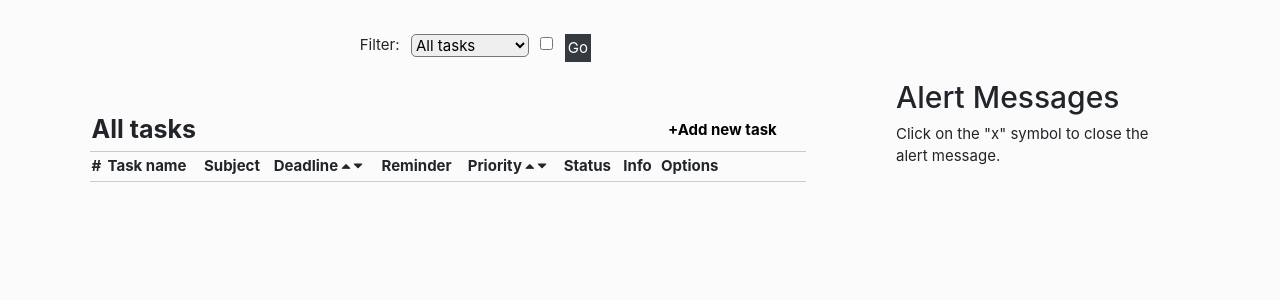
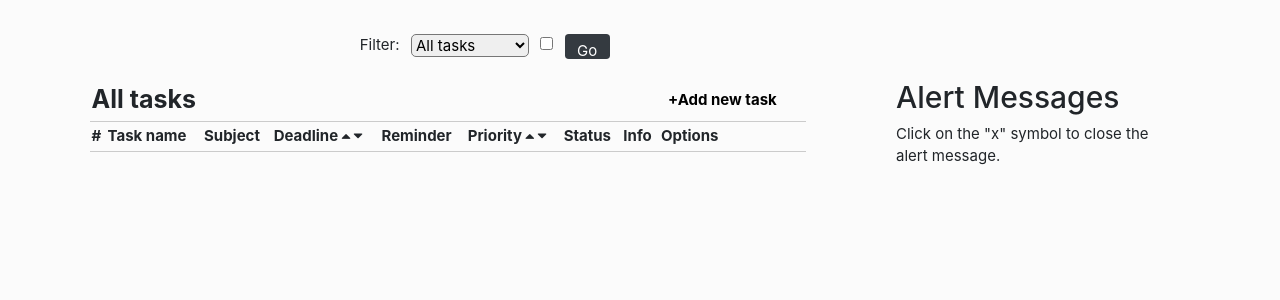
Before and after one commit to ghazal-pouresfandiyar/TodoList, a PHP site: page /Todolist/list.php?user=1 in a window 1280 px wide. Shown: the part 54-354 px from the top of the page. Run offline with PHP 8.4, Linux system fonts and the light colour scheme; data comes from the database, SQL or seed files in the repository; lists and menus that the app fills with data are empty.

Commit message:
merge list.css & style.css

```diff
--- a/create_task.php
+++ b/create_task.php
@@ -76,7 +76,7 @@
 			<textarea type="text" style="width:93%; height: 150px; border-radius: 5px;" name="info" ><?php echo $info; ?></textarea>
 		</div>
 		<div class="input-group">
-	        <button type="submit" name="save" >Create</button>
+	        <input class="btn" type="submit" name="save" value="Create"></button>
         </div>
 	</form>
 </body>
--- a/edit_task.php
+++ b/edit_task.php
@@ -102,7 +102,7 @@
 			<textarea type="text" style="width:93%; height: 150px; border-radius: 5px;" name="info" ><?php echo $info; ?></textarea>
 		</div>
 		<div class="input-group">
-	        <button type="submit" name="update">Update</button>
+	        <input class="btn" type="submit" name="update" value="Update">
         </div>
 	</form>
 </body>
--- a/filter.php
+++ b/filter.php
@@ -10,7 +10,6 @@
     <link rel="stylesheet" href="https://cdnjs.cloudflare.com/ajax/libs/font-awesome/4.7.0/css/font-awesome.min.css">
     <link rel="stylesheet" href="./bootstrap-5.1.3-dist/css/bootstrap.css" />
     <link rel="stylesheet" href="style.css" />
-    <link rel="stylesheet" href="list.css" />
 
     <?php
       include('navbar.php');
--- a/list.css
+++ /dev/null
@@ -1,94 +0,0 @@
-#inputTask {
-  margin-top: 0.1em;
-  border: black dashed 0.1em;
-}
-
-.add-btn {
-  margin-top: 0.1em;
-}
-
-table {
-  width: 80% !important;
-  margin-top: 2em;
-  margin-left: 10%;
-}
-
-.flex-container {
-  display: flex;
-  flex-direction: row;
-  padding: 0;
-  margin: 0;
-}
-
-.flexible-container {
-  display: flex;
-  flex-direction: row;
-  padding: 0;
-  margin: 0;
-}
-
-@media (max-width: 800px) {
-  .flexible-container {
-    flex-direction: column;
-  }
-
-  .notif-box {
-    width: 100%;
-    margin-left: 10%;
-  }
-}
-
-.notif-box {
-  width: 20%;
-}
-
-.flex-item {
-  /* padding: 20px; */
-  margin: 1%;
-  /* max-height: 10px; */
-  justify-content: space-between;
-}
-
-.btn {
-  font-size: 18px;
-  color: #ffffff;
-  background: none #343a40;
-  border: none;
-  border-radius: 6px;
-  cursor: pointer;
-  /* padding: 100px;
-  margin: 100px; */
-}
-
-.alert {
-  padding: 20px;
-  background-color: #343a40;
-  color: white;
-  opacity: 1;
-  transition: opacity 0.6s;
-  margin-bottom: 15px;
-}
-
-.closebtn {
-  margin-left: 15px;
-  color: white;
-  font-weight: bold;
-  float: right;
-  font-size: 22px;
-  line-height: 20px;
-  cursor: pointer;
-  transition: 0.3s;
-}
-
-.closebtn:hover {
-  color: black;
-}
-
-form {
-  margin-top: 80px;
-  margin-bottom: 8px;
-  text-align: left;
-  padding: 2px;
-  border: none;
-  border-radius: 5px;
-}
--- a/list.php
+++ b/list.php
@@ -10,7 +10,6 @@
     <link rel="stylesheet" href="https://cdnjs.cloudflare.com/ajax/libs/font-awesome/4.7.0/css/font-awesome.min.css">
     <link rel="stylesheet" href="./bootstrap-5.1.3-dist/css/bootstrap.css" />
     <link rel="stylesheet" href="style.css" />
-    <link rel="stylesheet" href="list.css" />
 
     <?php
       include('navbar.php');
@@ -28,7 +27,7 @@
     ?>
 
     <!-- filter box -->
-    <form method="post" action="filter.php?user=<?php echo $username; ?>" enctype="multipart/form-data">
+    <form method="post" action="filter.php?user=<?php echo $username; ?>" enctype="multipart/form-data" class="filter">
       <div class="flex-container">
         <div class="flex-item">
           <label>Filter:</label>
@@ -54,7 +53,7 @@
           <input type="checkbox" id="done" name="done" value="Done">
         </div>
         <div class="flex-item">
-          <button type="submit" name="filter" >Go</button>
+          <input class="btn" type="submit" name="filter" value="Go">
         </div>
       </div>
     </form>
--- a/style.css
+++ b/style.css
@@ -1,25 +1,31 @@
 body {
   font-size: 19px;
 }
+
+/* table */
 table {
-  width: 50%;
-  margin: 100px auto;
   border-collapse: collapse;
   text-align: left;
+  width: 80% !important;
+  margin-left: 10%;
 }
+
 tr {
   border-bottom: 1px solid #cbcbcb;
 }
+
 th,
 td {
   border: none;
   height: 30px;
   padding: 2px;
 }
+
 tr:hover {
   background: #f5f5f5;
 }
 
+/* form */
 form {
   width: 45%;
   margin: 50px auto;
@@ -29,6 +35,16 @@ form {
   border-radius: 5px;
 }
 
+.filter {
+  margin-top: 80px;
+  margin-bottom: 8px;
+  text-align: left;
+  padding: 2px;
+  border: none;
+  border-radius: 5px;
+}
+
+/* inputs */
 .input-group {
   margin: 10px 0px 10px 0px;
 }
@@ -54,20 +70,50 @@ form {
   /* height: 100%; */
 }
 
+/* extra */
+
+.alert {
+  padding: 20px;
+  background-color: #343a40;
+  color: white;
+  opacity: 1;
+  transition: opacity 0.6s;
+  margin-bottom: 15px;
+}
+
+/* buttons */
+
 .btn {
-  font-size: 18px;
+  /* width: auto; */
+  height: 25px;
+  padding: 0;
   color: #ffffff;
   background: none #343a40;
   border: none;
   border-radius: 6px;
+  font-size: 18px;
   cursor: pointer;
-  padding: 100px;
-  margin: 100px;
+  margin: 0;
 }
 
 .btn:hover {
   color: #ffffff;
   background: none #656b71;
+}
+
+.closebtn {
+  margin-left: 15px;
+  color: white;
+  font-weight: bold;
+  float: right;
+  font-size: 22px;
+  line-height: 20px;
+  cursor: pointer;
+  transition: 0.3s;
+}
+
+.closebtn:hover {
+  color: black;
 }
 
 .edit_btn {
```
Also changed, not shown: other parts of style.css (+41 -4 lines).
